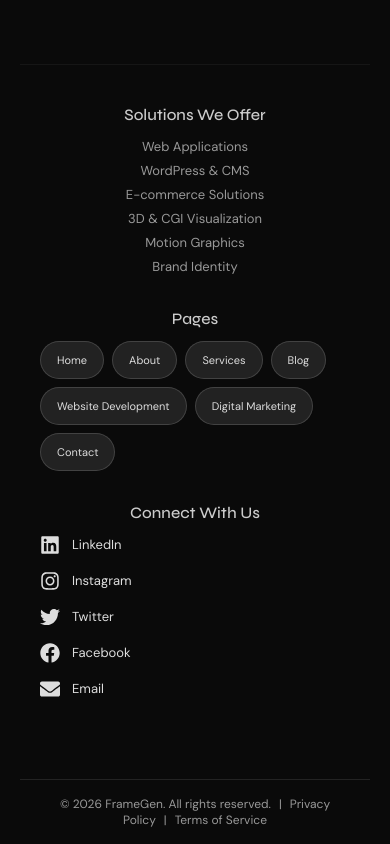
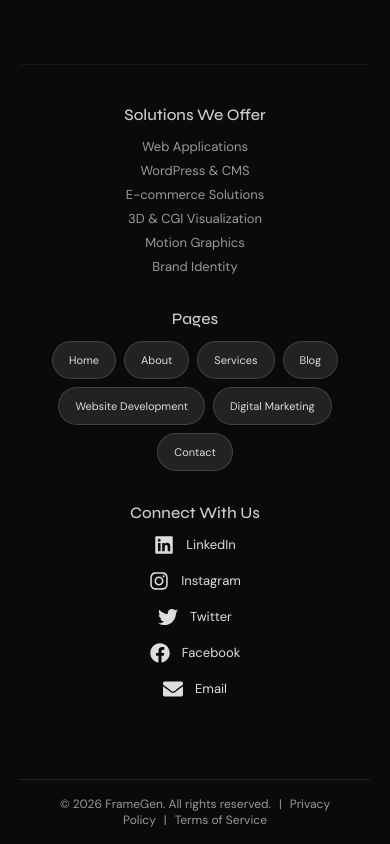
Before and after one commit to Rabiaan/frame-gen, a React (Vite) app: page /blog/choose-digital-marketing-agency-pakistan in a window 390 px wide. Shown: the part 3723-4567 px from the top of the page. Built offline with nearby package versions, Linux system fonts and the light colour scheme.

Commit message:
Center footer links on mobile devices

```diff
--- a/src/components/Footer.jsx
+++ b/src/components/Footer.jsx
@@ -26,7 +26,7 @@
         {/* Pages */}
         <div className="space-y-3 text-center md:text-left">
           <h3 className="text-[16px] font-medium text-[#cccccc] sm:text-[18px]">Pages</h3>
-           <ul className="flex flex-wrap gap-2 md:mx-0 md:justify-start justify-start">
+            <ul className="mx-auto flex flex-wrap justify-center gap-2 md:mx-0 md:justify-start">
               {["Home", "About", "Services", "Blog", "Website Development", "Digital Marketing", "Contact"].map((page) => (
                 <li
                   key={page}
@@ -46,7 +46,7 @@
         {/* Connect With Us */}
         <div className="space-y-3 text-center md:text-left">
           <h3 className="text-[16px] font-medium text-[#cccccc] sm:text-[18px]">Connect With Us</h3>
-           <div className="flex flex-col gap-4 items-start md:items-start">
+            <div className="flex flex-col gap-4 items-center md:items-start">
              <a
                href="https://www.linkedin.com/company/framegen"
                target="_blank"
```
Lines whose indentation alone changed are shown as unchanged.
